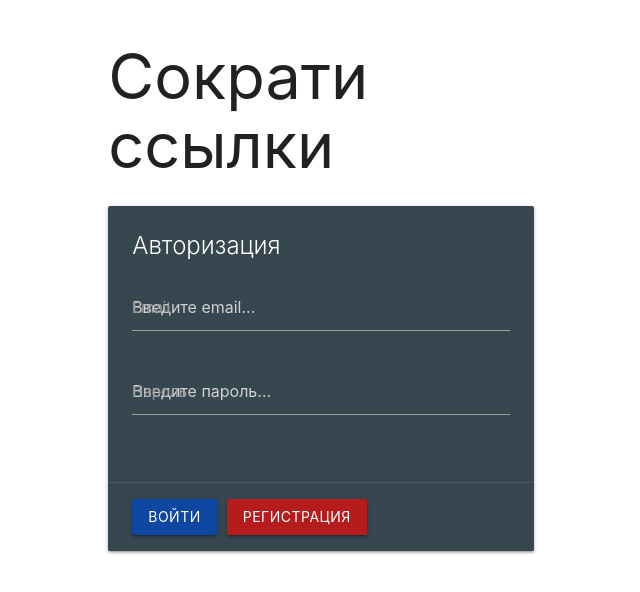
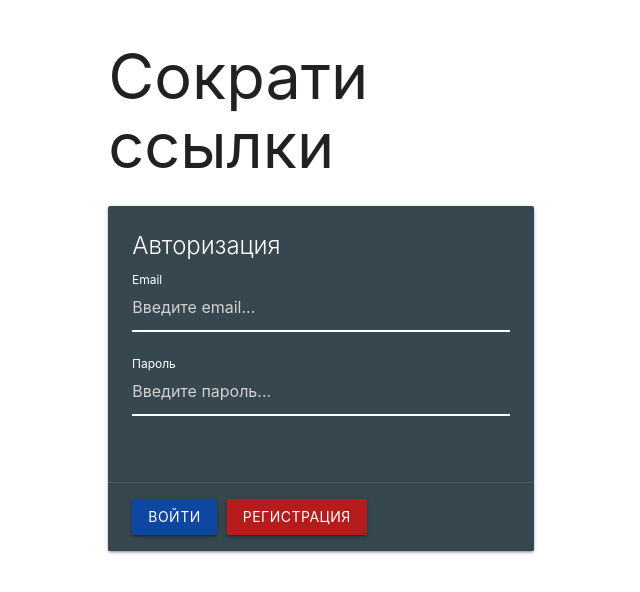
Before and after one commit to ScobarDen/mern-app, a React (Create React App) app in the folder client/: page / in a window 1280 px wide. Shown: the top 592 px of the page, without its empty margins (319-959 px from the left). Built offline with nearby package versions, Linux system fonts and the light colour scheme.

Commit message:
all styles for authPAges

```diff
--- a/client/src/index.css
+++ b/client/src/index.css
@@ -1 +1,10 @@
 @import "~materialize-css/dist/css/materialize.min.css";
+
+input.color-input {
+    border-bottom: 1px solid #fff!important;
+    box-shadow: 0 1px 0 0 #fff!important;
+}
+
+input.color-input + label {
+    color: #fff!important;
+}
--- a/client/src/pages/AuthPage.js
+++ b/client/src/pages/AuthPage.js
@@ -1,6 +1,10 @@
-import React from "react";
+import React, {useState} from "react";
 
 const AuthPage = () => {
+    const [form, setForm] = useState({
+        email: "", password: ""
+    });
+
     return (
         <div className="row">
             <div className="col s6 offset-s3">
@@ -11,11 +15,11 @@ const AuthPage = () => {
                         <div className="row">
                             <div className="input-field col s12">
                                 <input placeholder="Введите email..." id="email" type="text" className="validate color-input" name="email"/>
-                                <label htmlFor="email">Email</label>
+                                <label htmlFor="email" className="active">Email</label>
                             </div>
                             <div className="input-field col s12">
                                 <input placeholder="Введите пароль..." id="password" type="password" className="validate color-input" name="password"/>
-                                <label htmlFor="password">Пароль</label>
+                                <label htmlFor="password" className="active">Пароль</label>
                             </div>
                         </div>
                     </div>
```
